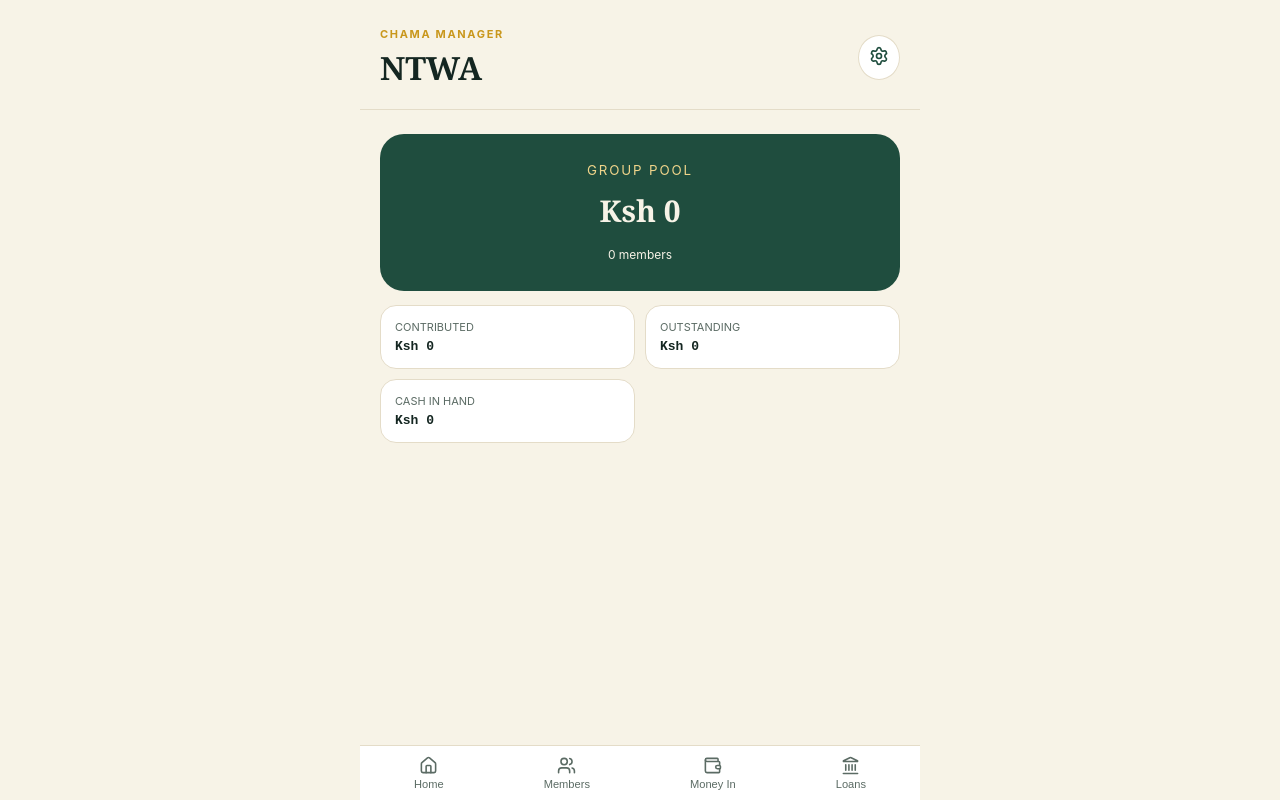
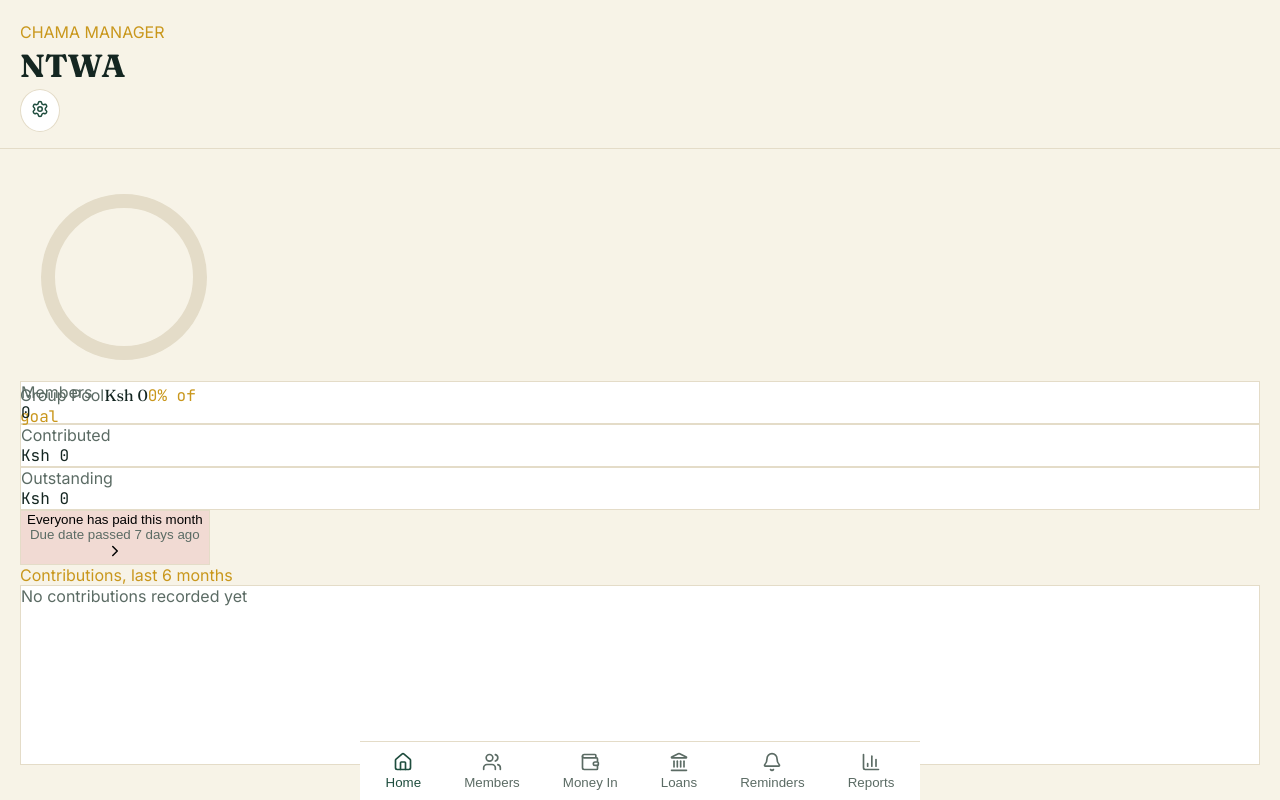
Before and after one commit to ikiara95k/Chama-manager, a React (Vite) app: page / in a window 1280 px wide. Built offline with nearby package versions, Linux system fonts and the light colour scheme.

Commit message:
Wire main entry to full Chama Manager app

```diff
--- a/src/main.jsx
+++ b/src/main.jsx
@@ -1,32 +1,10 @@
-import React, { useState, useEffect } from 'react';
+import React from 'react';
 import { createRoot } from 'react-dom/client';
-import { Home, Users, Wallet, Landmark, Settings } from 'lucide-react';
+import ChamaManager from './ChamaManager.jsx';
 import './styles.css';
 
-const KEY='chama-state-v1';
-const initial={settings:{chamaName:'NTWA',currency:'KES',contributionAmount:1000,dueDay:5,penaltyDay:14,lateFeeAmount:100,savingsGoal:500000},members:[],contributions:[],loans:[],reminders:[]};
-const uid=()=>crypto?.randomUUID?.()||Date.now().toString(36)+Math.random().toString(36).slice(2);
-const today=()=>new Date().toISOString().slice(0,10);
-const money=(n,c='KES')=>new Intl.NumberFormat('en-KE',{style:'currency',currency:c,maximumFractionDigits:0}).format(Number(n)||0);
-const load=()=>{try{return JSON.parse(localStorage.getItem(KEY)||'null')}catch{return null}};
-function App(){
- const [s,setS]=useState(()=>{const x=load();return x?{...initial,...x,settings:{...initial.settings,...x.settings}}:initial});
- const [tab,setTab]=useState('dashboard'); const [showSettings,setShowSettings]=useState(false);
- useEffect(()=>localStorage.setItem(KEY,JSON.stringify(s)),[s]);
- const update=(fn)=>setS(p=>{const n=structuredClone(p);fn(n);return n});
- const contributed=s.contributions.reduce((a,x)=>a+Number(x.amount||0),0);
- const disbursed=s.loans.reduce((a,x)=>a+Number(x.principal||0),0);
- const repaid=s.loans.reduce((a,l)=>a+(l.repayments||[]).reduce((b,r)=>b+Number(r.amount||0),0),0);
- const outstanding=s.loans.reduce((a,l)=>{const total=Number(l.principal||0)*(1+Number(l.interestRate||0)/100);return a+Math.max(0,total-(l.repayments||[]).reduce((b,r)=>b+Number(r.amount||0),0))},0);
- const cash=contributed-disbursed+repaid;
- const addMember=()=>{const name=prompt('Member name?')?.trim();if(name)update(x=>x.members.push({id:uid(),name,joinDate:today()}))};
- const addContribution=()=>{if(!s.members.length)return alert('Add a member first.');const m=prompt('Member name:\n'+s.members.map(x=>x.name).join('\n'));const member=s.members.find(x=>x.name.toLowerCase()===m?.trim().toLowerCase());if(!member)return;if(confirm(`Record ${money(s.settings.contributionAmount,s.settings.currency)} for ${member.name}?`))update(x=>x.contributions.unshift({id:uid(),memberId:member.id,amount:Number(x.settings.contributionAmount),date:today()}))};
- return <div className="app"><header><div><small>CHAMA MANAGER</small><h1>{s.settings.chamaName}</h1></div><button onClick={()=>setShowSettings(true)}><Settings size={20}/></button></header><main>
- {tab==='dashboard'&&<><section className="hero"><small>GROUP POOL</small><strong>{money(cash,s.settings.currency)}</strong><span>{s.members.length} members</span></section><div className="grid"><Card t="Contributed" v={money(contributed,s.settings.currency)}/><Card t="Outstanding" v={money(outstanding,s.settings.currency)}/><Card t="Cash in hand" v={money(cash,s.settings.currency)}/></div></>}
- {tab==='members'&&<><h2>Members</h2>{s.members.length?<div>{s.members.map(m=><div className="row" key={m.id}><b>{m.name}</b><span>{money(s.contributions.filter(c=>c.memberId===m.id).reduce((a,c)=>a+Number(c.amount),0),s.settings.currency)}</span></div>)}</div>:<Empty text="No members yet"/>}</>}
- {tab==='contributions'&&<><h2>Contributions</h2>{s.contributions.length?s.contributions.map(c=><div className="row" key={c.id}><b>{s.members.find(m=>m.id===c.memberId)?.name||'Unknown'}</b><span>{money(c.amount,s.settings.currency)}</span></div>):<Empty text="No contributions yet"/>}</>}
- {tab==='loans'&&<><h2>Loans</h2>{s.loans.length?s.loans.map(l=><div className="row" key={l.id}><b>{s.members.find(m=>m.id===l.memberId)?.name||'Unknown'}</b><span>{money(l.principal,s.settings.currency)}</span></div>):<Empty text="No loans yet"/>}</>}
- </main><nav>{[[Home,'dashboard','Home'],[Users,'members','Members'],[Wallet,'contributions','Money In'],[Landmark,'loans','Loans']].map(([I,k,t])=><button key={k} onClick={()=>setTab(k)}><I size={19}/><small>{t}</small></button>)}</nav>{tab==='members'&&<button className="fab" onClick={addMember}>+ Add member</button>}{tab==='contributions'&&<button className="fab" onClick={addContribution}>+ Record</button>}{showSettings&&<SettingsPanel s={s} close={()=>setShowSettings(false)} update={update}/>}</div>}
-function Card({t,v}){return <div className="card"><small>{t}</small><b>{v}</b></div>};function Empty({text}){return <div className="empty">{text}</div>}
-function SettingsPanel({s,close,update}){const [name,setName]=useState(s.settings.chamaName);const [goal,setGoal]=useState(s.settings.savingsGoal);return <div className="overlay"><div className="panel"><button className="close" onClick={close}>×</button><h2>Settings</h2><label>Chama name<input value={name} onChange={e=>setName(e.target.value)}/></label><label>Savings goal<input type="number" value={goal} onChange={e=>setGoal(e.target.value)}/></label><button className="primary" onClick={()=>{update(x=>{x.settings.chamaName=name.trim()||'NTWA';x.settings.savingsGoal=Number(goal)||0});close()}}>Save</button></div></div>}
-createRoot(document.getElementById('root')).render(<App/>);
+createRoot(document.getElementById('root')).render(
+  <React.StrictMode>
+    <ChamaManager />
+  </React.StrictMode>
+);
```
